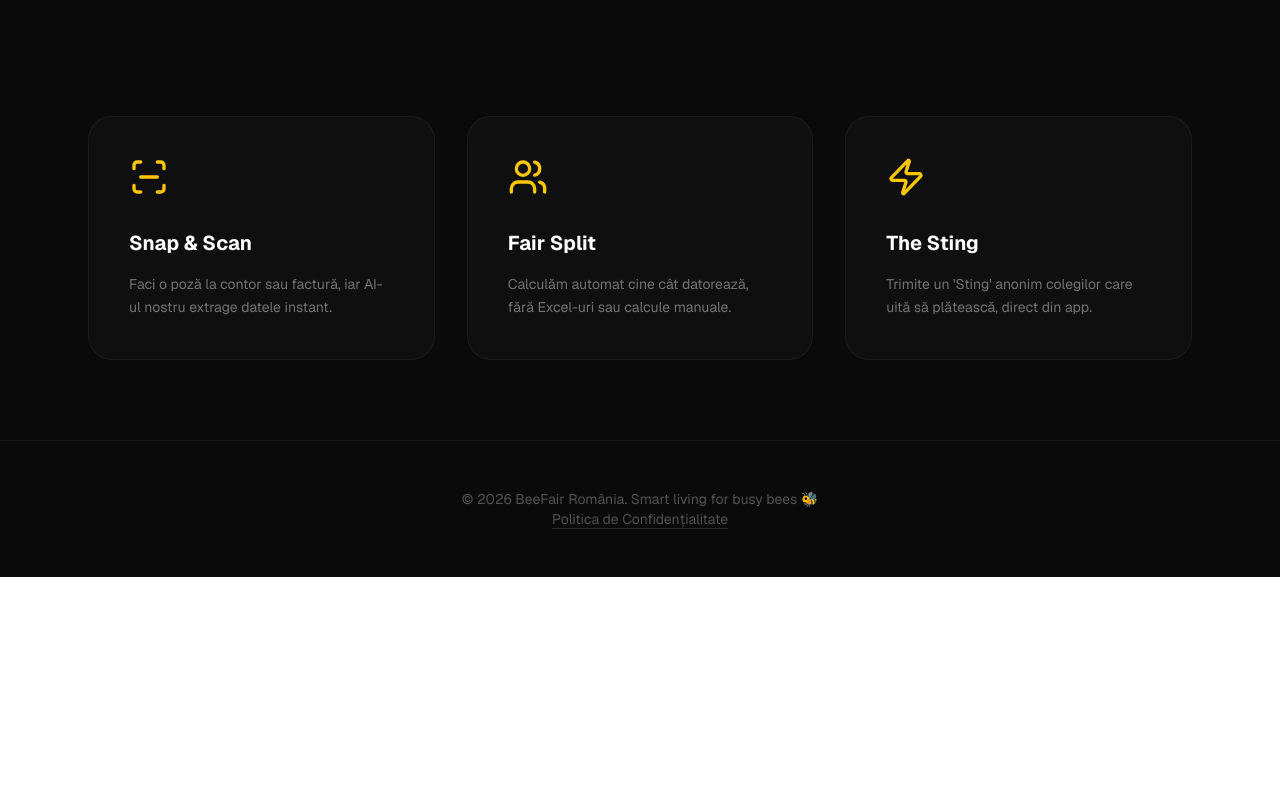
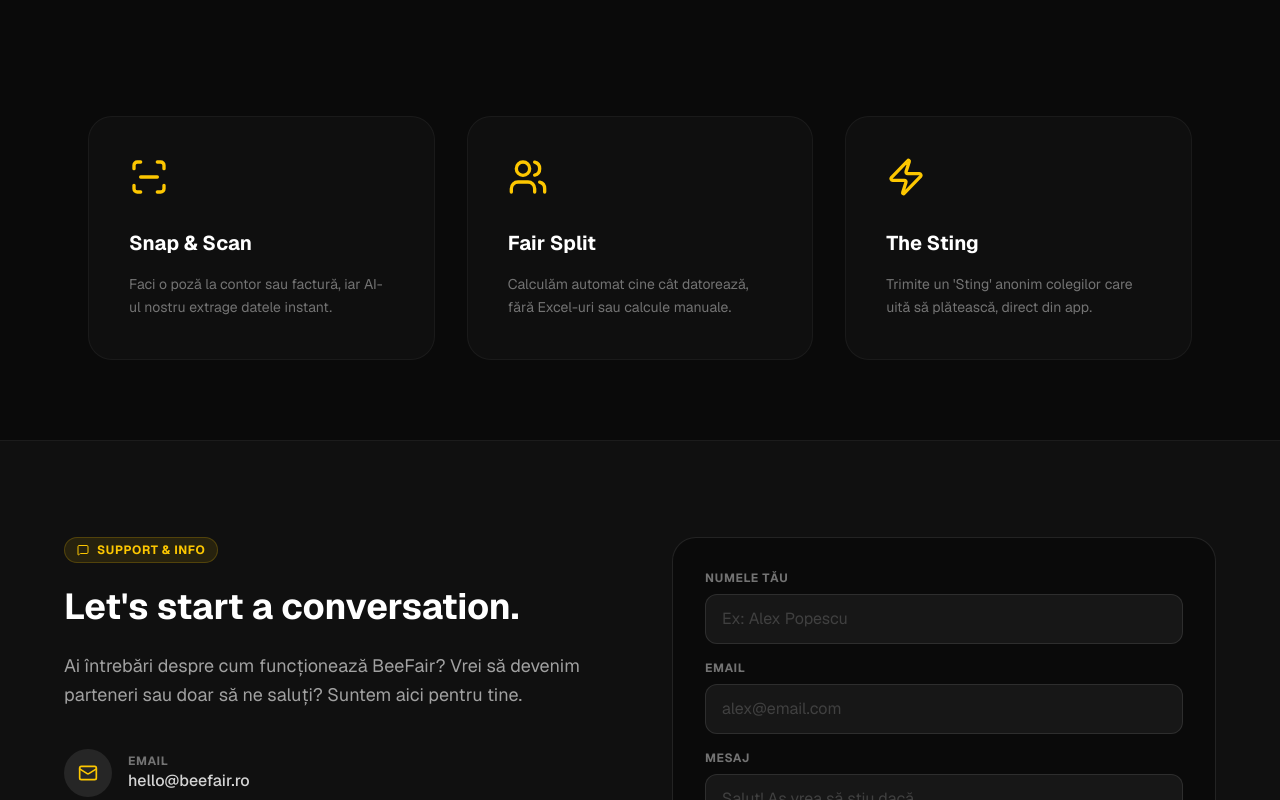
Before and after one commit to ClaudiuBu/beefair-landing, a Next.js app: page / in a window 1280 px wide. Shown: the part 2000-2800 px from the top of the page. Before the commit the page ends 2577 px from the top, so only its background shows below. Built offline with nearby package versions, Linux system fonts and the light colour scheme.

Commit message:
added get in touch section

```diff
--- a/app/page.tsx
+++ b/app/page.tsx
@@ -3,7 +3,8 @@
 import React, { useState } from 'react';
 import {
   ScanLine, Zap, Users, ChevronRight, CheckCircle2,
-  Info, MousePointer2, ShieldCheck
+  Info, MousePointer2, ShieldCheck,
+  Mail, MessageSquare, Send, MapPin
 } from 'lucide-react';
 import Image from 'next/image';
 import { motion, AnimatePresence } from 'framer-motion';
@@ -22,6 +23,34 @@
   const [isSubmitting, setIsSubmitting] = useState(false); // Stare pentru loading
   const [activeStep, setActiveStep] = useState(0);
   const router = useRouter(); // Initializam routerul
+  // State pentru formularul de CONTACT (Nou)
+  const [contactStatus, setContactStatus] = useState<'idle' | 'submitting' | 'success' | 'error'>('idle');
+
+  const handleContactSubmit = async (e: React.FormEvent<HTMLFormElement>) => {
+    e.preventDefault();
+    setContactStatus('submitting');
+
+    const formData = new FormData(e.currentTarget);
+    const data = Object.fromEntries(formData);
+
+    try {
+      // PUNE LINK-UL TAU DE FORMSPREE AICI (Poate fi acelasi sau unul nou)
+      const response = await fetch("https://formspree.io/f/mreqbryb", {
+        method: "POST",
+        headers: { "Content-Type": "application/json" },
+        body: JSON.stringify(data),
+      });
+
+      if (response.ok) {
+        setContactStatus('success');
+        (e.target as HTMLFormElement).reset(); // Goleste formularul
+      } else {
+        setContactStatus('error');
+      }
+    } catch (error) {
+      setContactStatus('error');
+    }
+  };
 
   // --- FUNCTIA CARE FACE MAGIA (Submit fara refresh) ---
   const handleSubmit = async (e: React.FormEvent) => {
@@ -243,6 +272,117 @@
           ))}
         </div>
       </section>
+      {/* --- GET IN TOUCH SECTION --- */}
+      <section id="contact" className="py-24 px-6 bg-neutral-900/50 border-t border-white/5">
+        <div className="max-w-6xl mx-auto">
+
+          <div className="grid md:grid-cols-2 gap-16 items-start">
+
+            {/* Coloana Stânga: Info */}
+            <div>
+              <div className="inline-flex items-center gap-2 px-3 py-1 rounded-full bg-yellow-400/10 text-yellow-400 text-xs font-bold uppercase tracking-wider mb-6 border border-yellow-400/20">
+                <MessageSquare className="w-3 h-3" />
+                Support & Info
+              </div>
+
+              <h2 className="text-4xl font-bold mb-6">Let's start a conversation.</h2>
+              <p className="text-neutral-400 text-lg leading-relaxed mb-10">
+                Ai întrebări despre cum funcționează BeeFair? Vrei să devenim parteneri sau doar să ne saluți? Suntem aici pentru tine.
+              </p>
+
+              <div className="space-y-6">
+                <div className="flex items-center gap-4 text-neutral-300">
+                  <div className="w-12 h-12 rounded-full bg-neutral-800 flex items-center justify-center text-yellow-400">
+                    <Mail className="w-5 h-5" />
+                  </div>
+                  <div>
+                    <p className="text-xs text-neutral-500 uppercase tracking-wider font-bold">Email</p>
+                    <a href="mailto:hello@beefair.ro" className="hover:text-yellow-400 transition-colors font-medium">hello@beefair.ro</a>
+                  </div>
+                </div>
+
+                <div className="flex items-center gap-4 text-neutral-300">
+                  <div className="w-12 h-12 rounded-full bg-neutral-800 flex items-center justify-center text-yellow-400">
+                    <MapPin className="w-5 h-5" />
+                  </div>
+                  <div>
+                    <p className="text-xs text-neutral-500 uppercase tracking-wider font-bold">Locație</p>
+                    <p className="font-medium">București, România (Campus Regie)</p>
+                  </div>
+                </div>
+              </div>
+            </div>
+
+            {/* Coloana Dreapta: Formular */}
+            <div className="bg-neutral-950 border border-white/10 p-8 rounded-3xl relative overflow-hidden">
+               {/* Glow effect discret */}
+               <div className="absolute top-0 right-0 w-32 h-32 bg-yellow-400/10 blur-[50px] rounded-full -z-10"></div>
+
+              {contactStatus === 'success' ? (
+                <div className="h-[300px] flex flex-col items-center justify-center text-center animate-in fade-in zoom-in">
+                  <div className="w-16 h-16 bg-green-500/10 rounded-full flex items-center justify-center mb-4 border border-green-500/20">
+                    <CheckCircle2 className="w-8 h-8 text-green-400" />
+                  </div>
+                  <h3 className="text-xl font-bold text-white mb-2">Mesaj trimis!</h3>
+                  <p className="text-neutral-400">Îți vom răspunde cât de repede putem.</p>
+                  <button onClick={() => setContactStatus('idle')} className="mt-6 text-yellow-400 hover:text-yellow-300 text-sm font-medium">
+                    Trimite alt mesaj
+                  </button>
+                </div>
+              ) : (
+                <form onSubmit={handleContactSubmit} className="space-y-4">
+                  <div>
+                    <label htmlFor="name" className="block text-xs font-bold text-neutral-500 uppercase tracking-wider mb-2">Numele tău</label>
+                    <input
+                      type="text"
+                      name="name"
+                      required
+                      placeholder="Ex: Alex Popescu"
+                      className="w-full bg-neutral-900 border border-white/10 text-white px-4 py-3 rounded-xl focus:outline-none focus:ring-2 focus:ring-yellow-400/50 placeholder:text-neutral-700 transition-all"
+                    />
+                  </div>
+
+                  <div>
+                    <label htmlFor="email_contact" className="block text-xs font-bold text-neutral-500 uppercase tracking-wider mb-2">Email</label>
+                    <input
+                      type="email"
+                      name="email"
+                      required
+                      placeholder="alex@email.com"
+                      className="w-full bg-neutral-900 border border-white/10 text-white px-4 py-3 rounded-xl focus:outline-none focus:ring-2 focus:ring-yellow-400/50 placeholder:text-neutral-700 transition-all"
+                    />
+                  </div>
+
+                  <div>
+                    <label htmlFor="message" className="block text-xs font-bold text-neutral-500 uppercase tracking-wider mb-2">Mesaj</label>
+                    <textarea
+                      name="message"
+                      required
+                      rows={4}
+                      placeholder="Salut! Aș vrea să știu dacă..."
+                      className="w-full bg-neutral-900 border border-white/10 text-white px-4 py-3 rounded-xl focus:outline-none focus:ring-2 focus:ring-yellow-400/50 placeholder:text-neutral-700 transition-all resize-none"
+                    ></textarea>
+                  </div>
+
+                  <button
+                    type="submit"
+                    disabled={contactStatus === 'submitting'}
+                    className="w-full bg-white hover:bg-neutral-200 text-black font-bold py-4 rounded-xl transition-all flex items-center justify-center gap-2 group disabled:opacity-70"
+                  >
+                    {contactStatus === 'submitting' ? 'Se trimite...' : 'Trimite Mesajul'}
+                    {!contactStatus.includes('submitting') && <Send className="w-4 h-4 group-hover:translate-x-1 transition-transform" />}
+                  </button>
+
+                  {contactStatus === 'error' && (
+                    <p className="text-red-400 text-sm text-center mt-2">A apărut o eroare. Încearcă din nou.</p>
+                  )}
+                </form>
+              )}
+            </div>
+
+          </div>
+        </div>
+      </section>
 
       {/* --- FOOTER --- */}
       <footer className="py-12 border-t border-white/5 text-center px-6 text-neutral-600 text-sm">
```
